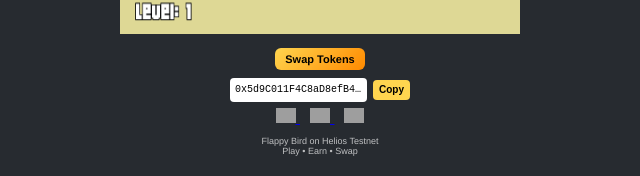
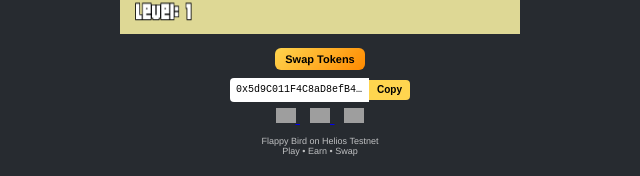
Before and after one commit to agushambali33/birdfun, a website built with webpack: page src/template.html in a window 1280 px wide. Shown: the part 621-797 px from the top of the page, 320-960 px from the left. Built offline with nearby package versions, Linux system fonts and the light colour scheme; no server answers; grey boxes are pictures that could not be loaded.

Commit message:
Add files via upload

```diff
--- a/src/template.html
+++ b/src/template.html
@@ -58,10 +58,9 @@
       background: linear-gradient(135deg, #FF8A00, #FFD54F);
     }
 
-    /* Contract Address - lebih tipis */
+    /* Contract Address */
     .contract-address {
       display: flex;
-      gap: 6px;
       width: 100%;
       justify-content: center;
       align-items: center;
@@ -70,28 +69,32 @@
 
     .contract-address input {
       flex: 1;
-      max-width: 220px;
-      height: 20px;   /* lebih tipis */
-      padding: 2px 5px;
-      border-radius: 4px;
+      max-width: 260px; /* dilebarin */
+      height: 20px;     /* tetap tipis */
+      padding: 2px 6px;
+      border-radius: 4px 0 0 4px;
       border: none;
       font-family: monospace;
       font-size: 10px;
       color: #000;
       background: #fff;
       text-overflow: ellipsis;
+      outline: none;          /* hilangin biru */
+      appearance: none;       /* hilangin bawaan browser */
     }
 
     .contract-address button {
-      height: 20px;   /* sama tipis */
-      padding: 0 6px;
-      border-radius: 4px;
+      height: 20px;
+      padding: 0 8px;
+      border-radius: 0 4px 4px 0;
       border: none;
       background: #FFD54F;
       color: #000;
       font-weight: bold;
       cursor: pointer;
       font-size: 10px;
+      outline: none;       /* hilangin biru */
+      appearance: none;
     }
 
     /* Sosmed */
```
